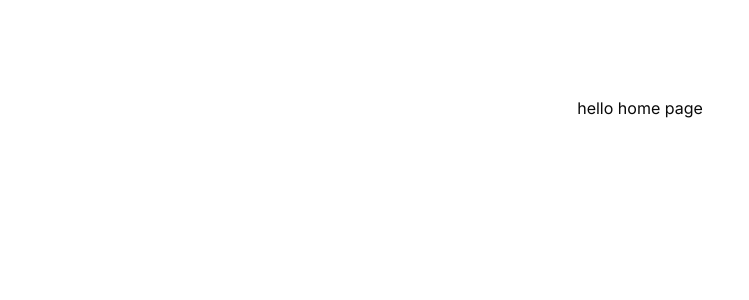
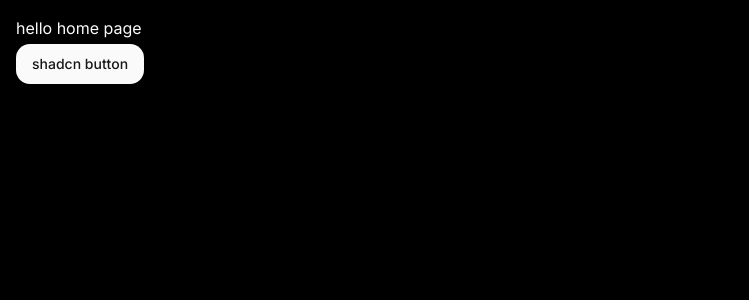
Before and after one commit to amandakelake/netflix-clone, a Next.js app: page / in a window 1280 px wide. Shown: the top 300 px of the page, without its empty margins (0-749 px from the left). Built offline with nearby package versions, Linux system fonts and the light colour scheme.

Commit message:
feat: add button

```diff
--- a/package.json
+++ b/package.json
@@ -9,6 +9,7 @@
     "lint": "next lint"
   },
   "dependencies": {
+    "@radix-ui/react-slot": "^1.1.0",
     "class-variance-authority": "^0.7.0",
     "clsx": "^2.1.1",
     "lucide-react": "^0.400.0",
--- a/src/app/globals.css
+++ b/src/app/globals.css
@@ -5,25 +5,25 @@
 
   @layer base {
     :root {
-      --background: 0 0% 100%;
-      --foreground: 0 0% 3.9%;
-      --card: 0 0% 100%;
-      --card-foreground: 0 0% 3.9%;
-      --popover: 0 0% 100%;
-      --popover-foreground: 0 0% 3.9%;
-      --primary: 0 0% 9%;
-      --primary-foreground: 0 0% 98%;
-      --secondary: 0 0% 96.1%;
-      --secondary-foreground: 0 0% 9%;
-      --muted: 0 0% 96.1%;
-      --muted-foreground: 0 0% 45.1%;
-      --accent: 0 0% 96.1%;
-      --accent-foreground: 0 0% 9%;
-      --destructive: 0 84.2% 60.2%;
+      --background: 0 0% 3.9%;
+      --foreground: 0 0% 98%;
+      --card: 0 0% 3.9%;
+      --card-foreground: 0 0% 98%;
+      --popover: 0 0% 3.9%;
+      --popover-foreground: 0 0% 98%;
+      --primary: 0 0% 98%;
+      --primary-foreground: 0 0% 9%;
+      --secondary: 0 0% 14.9%;
+      --secondary-foreground: 0 0% 98%;
+      --muted: 0 0% 14.9%;
+      --muted-foreground: 0 0% 63.9%;
+      --accent: 0 0% 14.9%;
+      --accent-foreground: 0 0% 98%;
+      --destructive: 0 62.8% 30.6%;
       --destructive-foreground: 0 0% 98%;
-      --border: 0 0% 89.8%;
-      --input: 0 0% 89.8%;
-      --ring: 0 0% 3.9%;
+      --border: 0 0% 14.9%;
+      --input: 0 0% 14.9%;
+      --ring: 0 0% 83.1%;
       --radius: 1rem;
     }
 
@@ -56,6 +56,6 @@
       @apply border-border;
     }
     body {
-      @apply bg-background text-foreground;
+      @apply bg-background bg-black text-foreground;
     }
   }
--- a/src/app/layout.tsx
+++ b/src/app/layout.tsx
@@ -5,8 +5,8 @@
 const inter = Inter({ subsets: ["latin"] });
 
 export const metadata: Metadata = {
-  title: "Create Next App",
-  description: "Generated by create next app",
+  title: "Netflix",
+  description: "Next/Prisma/Supabase/Next-Auth",
 };
 
 export default function RootLayout({
--- a/src/app/page.tsx
+++ b/src/app/page.tsx
@@ -1,9 +1,10 @@
-import Image from "next/image";
+import { Button } from '@/components/ui/button';
 
 export default function Home() {
   return (
-    <main className="flex min-h-screen flex-col items-center justify-between p-24">
-        hello home page
+    <main className="min-h-screen m-4">
+        <h1 className="mb-1">hello home page</h1>
+        <Button>shadcn button</Button>
     </main>
   );
 }
--- /dev/null
+++ b/src/components/ui/button.tsx
@@ -0,0 +1,56 @@
+import * as React from "react"
+import { Slot } from "@radix-ui/react-slot"
+import { cva, type VariantProps } from "class-variance-authority"
+
+import { cn } from "@/lib/utils"
+
+const buttonVariants = cva(
+  "inline-flex items-center justify-center whitespace-nowrap rounded-md text-sm font-medium ring-offset-background transition-colors focus-visible:outline-none focus-visible:ring-2 focus-visible:ring-ring focus-visible:ring-offset-2 disabled:pointer-events-none disabled:opacity-50",
+  {
+    variants: {
+      variant: {
+        default: "bg-primary text-primary-foreground hover:bg-primary/90",
+        destructive:
+          "bg-destructive text-destructive-foreground hover:bg-destructive/90",
+        outline:
+          "border border-input bg-background hover:bg-accent hover:text-accent-foreground",
+        secondary:
+          "bg-secondary text-secondary-foreground hover:bg-secondary/80",
+        ghost: "hover:bg-accent hover:text-accent-foreground",
+        link: "text-primary underline-offset-4 hover:underline",
+      },
+      size: {
+        default: "h-10 px-4 py-2",
+        sm: "h-9 rounded-md px-3",
+        lg: "h-11 rounded-md px-8",
+        icon: "h-10 w-10",
+      },
+    },
+    defaultVariants: {
+      variant: "default",
+      size: "default",
+    },
+  }
+)
+
+export interface ButtonProps
+  extends React.ButtonHTMLAttributes<HTMLButtonElement>,
+    VariantProps<typeof buttonVariants> {
+  asChild?: boolean
+}
+
+const Button = React.forwardRef<HTMLButtonElement, ButtonProps>(
+  ({ className, variant, size, asChild = false, ...props }, ref) => {
+    const Comp = asChild ? Slot : "button"
+    return (
+      <Comp
+        className={cn(buttonVariants({ variant, size, className }))}
+        ref={ref}
+        {...props}
+      />
+    )
+  }
+)
+Button.displayName = "Button"
+
+export { Button, buttonVariants }
```
Also changed, not shown: 1 other file (tests, documents, lock files or other folders).
